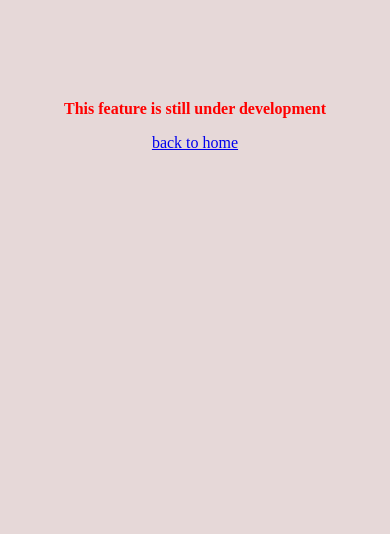
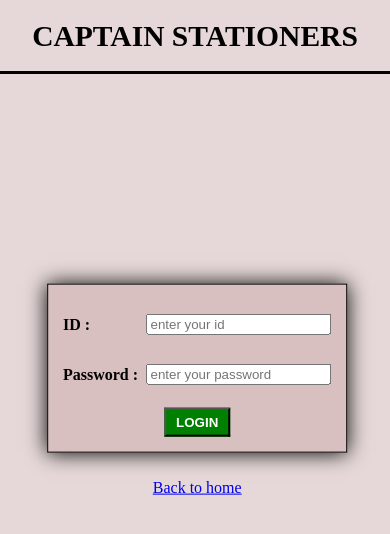
Before and after one commit to Junaid-xd/Captain-Stationers, a plain HTML site: page HTML/admin-login.html in a window 390 px wide. Drawn offline with Linux system fonts and the light colour scheme.

Commit message:
admin login complete

```diff
--- a/CSS/admin-login.css
+++ b/CSS/admin-login.css
@@ -3,3 +3,148 @@ body{
   padding: 0;
   margin: 0;
 }
+
+.for-wrapper{
+  display: inline-block;
+  margin: 10px;
+  width: 25vmax;
+
+  position: absolute;
+  top: 50%;
+  left: 50%;
+  transform: translate(-50%, -25%);
+}
+
+.log-in-div{
+  display: flex;
+  justify-content: space-between;
+  align-items: center;
+  flex-direction: column;
+  border: 1px solid black;
+  box-shadow: 0 0 20px black;
+  padding: 15px;
+  background-color:#d8c0c0;
+}
+
+.id-div,
+.password-div{
+  display: flex;
+  align-items: center;
+  justify-content: space-between;
+  width: 100%;
+}
+
+.id-div p,
+.password-div p{
+  margin-right: 1vmax;
+  font-weight: bold;
+}
+
+.log-in-btn-div{
+  margin-top: 1vmax;
+  display: flex;
+  justify-content: center;
+  align-items: center;
+  width: 100%;
+}
+
+.error-div{
+  display: flex;
+  justify-content: center;
+  align-items: center;
+  font-weight: bold;
+  color: red;
+  font-size: 12px;
+}
+
+.admin-login-btn{
+  background-color: green;
+  color: white;
+  font-weight: bold;
+  cursor: pointer;
+  transition: 0.1s all ease;
+  padding: 5px 10px;
+}
+
+.admin-login-btn:hover{
+  background-color: black;
+  color: yellow;
+  border-radius: 10px;
+}
+
+.admin-login-btn:active{
+  background-color: cyan;
+  color: black;
+}
+
+.back-to-home-div{
+  margin-top: 2vmax;
+  display: flex;
+  align-items: center;
+  justify-content: center;
+}
+
+
+.receipt-nav-bar{
+  display: flex;
+  align-items: center;
+  justify-content: center;
+  border-bottom: 3px solid black;
+  background-color: #e6d8d8;
+  width: 100%;
+}
+
+.receipt-nav-name-sec{
+  font-size: 6vmax;
+  font-weight: bolder;
+  margin-bottom: 1vmax;
+  padding: 0;
+  padding-top: 10px;
+}
+
+
+
+
+
+@media (max-width : 980px) {
+
+  .for-wrapper{
+    display: flex;
+    flex-direction: column;
+    justify-content: center;
+    align-items: center;
+    margin: 10px;
+    width:100%;
+
+    position: absolute;
+    top: 45%;
+    left: 50%;
+    transform: translate(-52%, -50%);
+  }
+
+  .log-in-div{
+    display: flex;
+    justify-content: space-between;
+    align-items: center;
+    flex-direction: column;
+    border: 1px solid black;
+    box-shadow: 0 0 20px black;
+    padding: 15px;
+    background-color:#d8c0c0;
+  }
+
+  .receipt-nav-name-sec{
+    display: flex;
+    align-items: center;
+    justify-content: center;
+    font-size: 3.5vmax;
+    width: 100%;
+    padding: 10px 3px;
+    padding-top: 20px;
+  }
+
+
+  .back-to-home-div{
+    margin-top: 3vmax;
+  }
+}
--- a/HTML/admin-login.html
+++ b/HTML/admin-login.html
@@ -9,10 +9,35 @@
 <body>
 
 
-  <div style="display: flex; justify-content: center; align-items: center; flex-direction: column; margin-top: 10vmax;">
-    <p style="color: red; font-weight: bold;">This feature is still under development</p>
-    <a href="./home-page.html">back to home</a>
+  <div class="receipt-nav-bar">
+    <div class="receipt-nav-name-sec">CAPTAIN STATIONERS</div>
   </div>
 
+  <div class="for-wrapper">
+    <div class="log-in-div">
+      <div class="id-div">
+        <p>ID :</p>
+        <input type="text" placeholder="enter your id" class="admin-id-input">
+      </div>
+      <div class="password-div">
+        <p>Password :</p>
+        <input type="password" placeholder="enter your password" class="admin-pass-input">
+      </div>
+
+      <div class="error-div"></div>
+
+      <div class="log-in-btn-div">
+        <button class="admin-login-btn">LOGIN</button>
+      </div>
+
+    </div>
+
+    <div class="back-to-home-div">
+      <a href="./home-page.html">Back to home</a>
+    </div>
+  </div>
+
+
+  <script src="../JS/admin-login.js" type="module"></script>
 </body>
 </html>
--- /dev/null
+++ b/JS/admin-login.js
@@ -0,0 +1,29 @@
+const adminID  = "admin1"
+const adminPass  = "admin1"
+
+
+
+function makeLoginButtonInteractive(){
+  document.querySelector('.admin-login-btn').addEventListener('click',()=>{
+    const ID = document.querySelector('.admin-id-input').value;
+    const password = document.querySelector('.admin-pass-input').value;
+    if(ID!="" && password!=""){
+
+      if(ID==adminID && password ==adminPass){
+        document.querySelector('.error-div').innerHTML = "";
+        document.querySelector('.admin-id-input').value = "";
+        document.querySelector('.admin-pass-input').value = "";
+        window.location.assign('./admin-home.html');
+
+      }
+      else{
+        document.querySelector('.error-div').innerHTML = "Incorrect ID or Password*";
+      }
+    }
+    else{
+      document.querySelector('.error-div').innerHTML = "Please fill all fields*";
+    }
+  });
+}
+
+makeLoginButtonInteractive();
```
